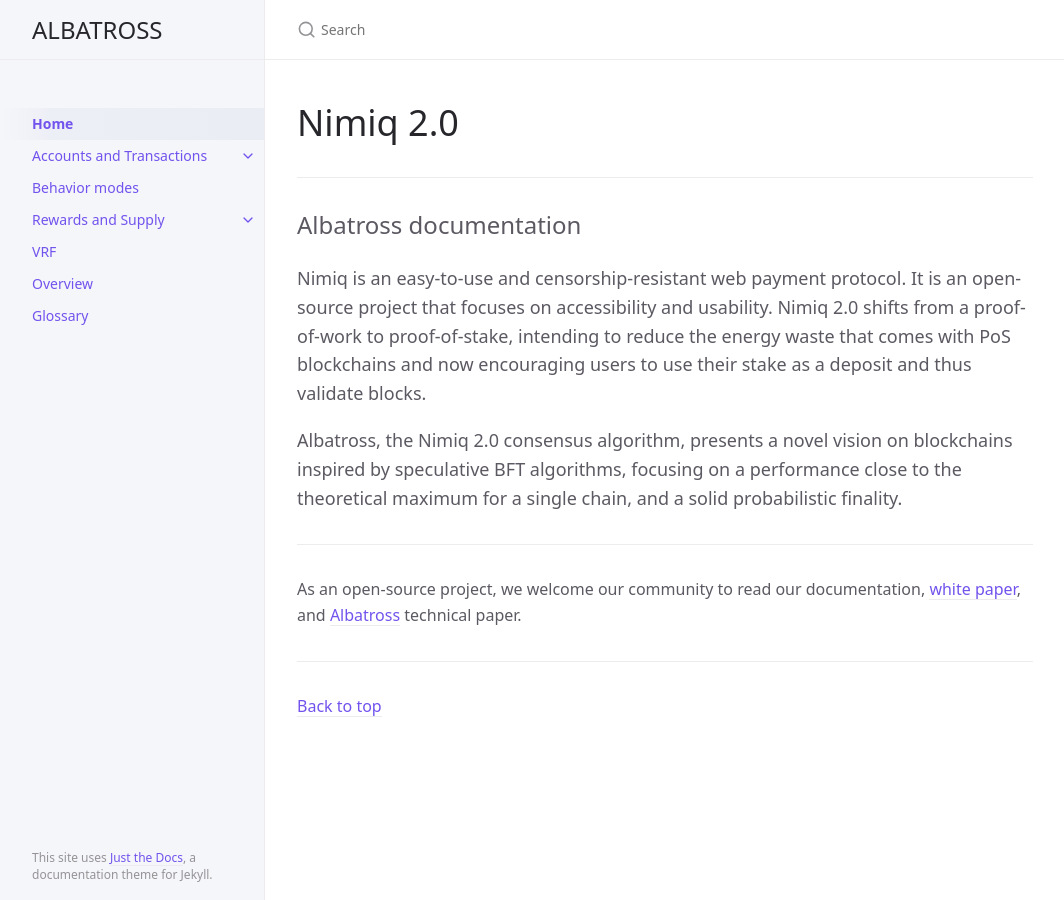
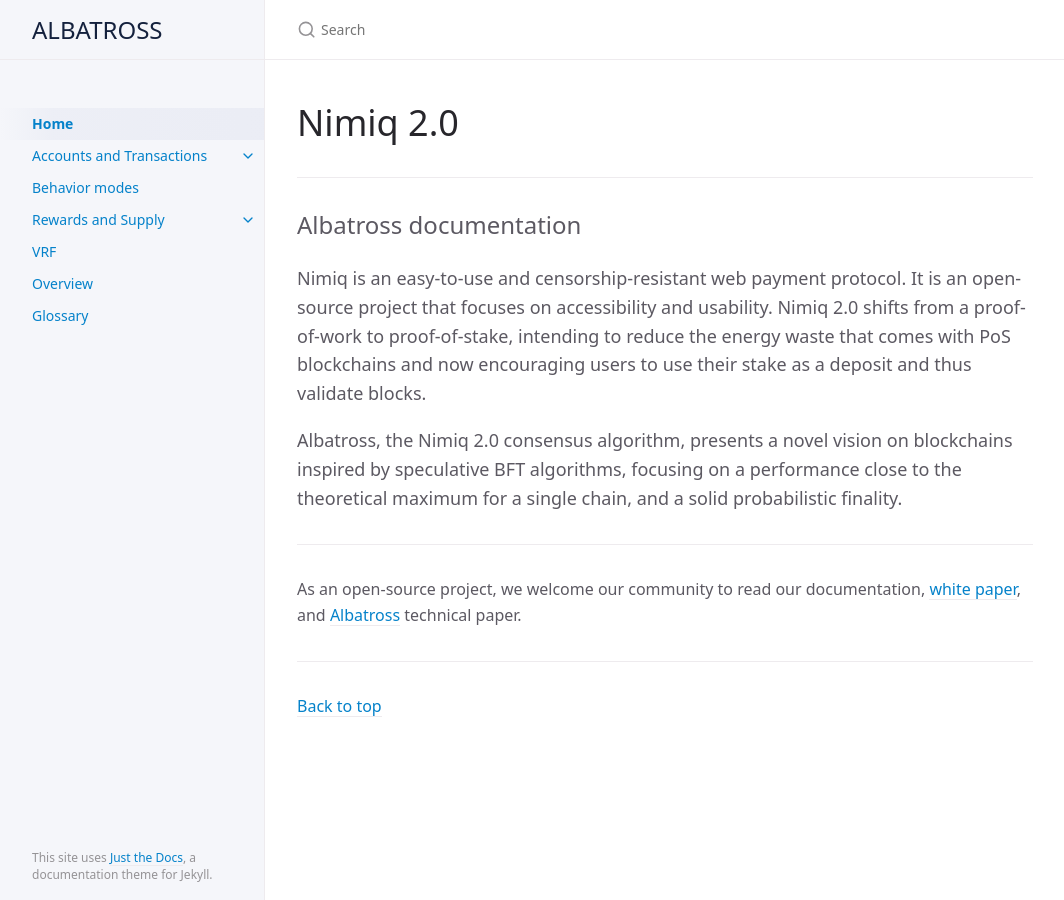
Before and after one commit to nimiq/albatross-doc, a Jekyll site: the page built from index.md, in a window 1280 px wide. Shown: the whole page, without its empty margins (107-1171 px from the left). Built offline with Jekyll 4.4.1, drawn with Linux system fonts in a browser that asks for light colours; some web fonts are replaced.

Commit message:
change link color and font

```diff
--- a/_sass/layout.scss
+++ b/_sass/layout.scss
@@ -117,7 +117,7 @@
   align-items: center;
   padding-top: $sp-3;
   padding-bottom: $sp-3;
-  color: $body-heading-color;
+  color: #14213D;
   @include fs-6;
 
   @include mq(md) {
--- a/_sass/support/_variables.scss
+++ b/_sass/support/_variables.scss
@@ -2,7 +2,7 @@
 // Typography
 //
 
-$body-font-family: system-ui, -apple-system, BlinkMacSystemFont, "Segoe UI",
+$body-font-family: muli, system-ui, -apple-system, "Segoe UI",
   Roboto, "Helvetica Neue", Arial, sans-serif !default;
 $mono-font-family: "SFMono-Regular", Menlo, Consolas, Monospace !default;
 $root-font-size: 16px !default; // Base font-size for rems
@@ -81,7 +81,7 @@ $body-text-color: $grey-dk-100 !default;
 $body-heading-color: $grey-dk-300 !default;
 $search-result-preview-color: $grey-dk-000 !default;
 $nav-child-link-color: $grey-dk-100 !default;
-$link-color: $purple-000 !default;
+$link-color: #0582CA !default;
 $btn-primary-color: $purple-100 !default;
 $base-button-color: #f7f7f7 !default;
 
```
